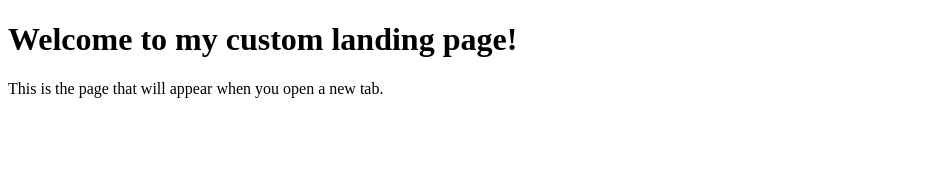
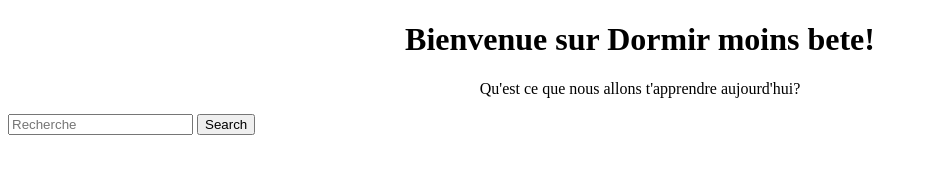
Before and after one commit to VincentP01/projet-collectif-extension-de-navigateur-patrick-pauline-tim-vincent, a browser extension: page index.html in a window 1280 px wide. Shown: the whole page, without its empty margins (0-927 px from the left). Drawn offline with Linux system fonts and the light colour scheme.

Commit message:
search-bar-add-css

```diff
--- a/index.html
+++ b/index.html
@@ -1,13 +1,18 @@
 <!DOCTYPE html>
 <html>
+  <head>
+    <title>Dormir moins bete</title>
+    <link href="style.css" rel="stylesheet">
+  </head>
+  <body>
+    <h1 class="titre">Bienvenue sur Dormir moins bete!</h1>
+    <p class="intro">Qu'est ce que nous allons t'apprendre aujourd'hui?</p>
 
-<head>
-    <title>My Custom Landing Page</title>
-</head>
-
-<body>
-    <h1>Welcome to my custom landing page!</h1>
-    <p>This is the page that will appear when you open a new tab.</p>
-</body>
-
+    <div class="container">
+      <form action="https://google.com/search" method="GET" class="bar-recherche">
+        <input type="text" name="q" placeholder="Recherche">
+        <button type="submit">Search</button>
+      </form>
+    </div>
+  </body>
 </html>
--- a/style.css
+++ b/style.css
@@ -0,0 +1,7 @@
+.titre{
+    text-align: center;
+}
+
+.intro{
+    text-align: center;
+}
```
Also changed, not shown: ananas.png (renamed from extension/ananas.png), manifest.json.
